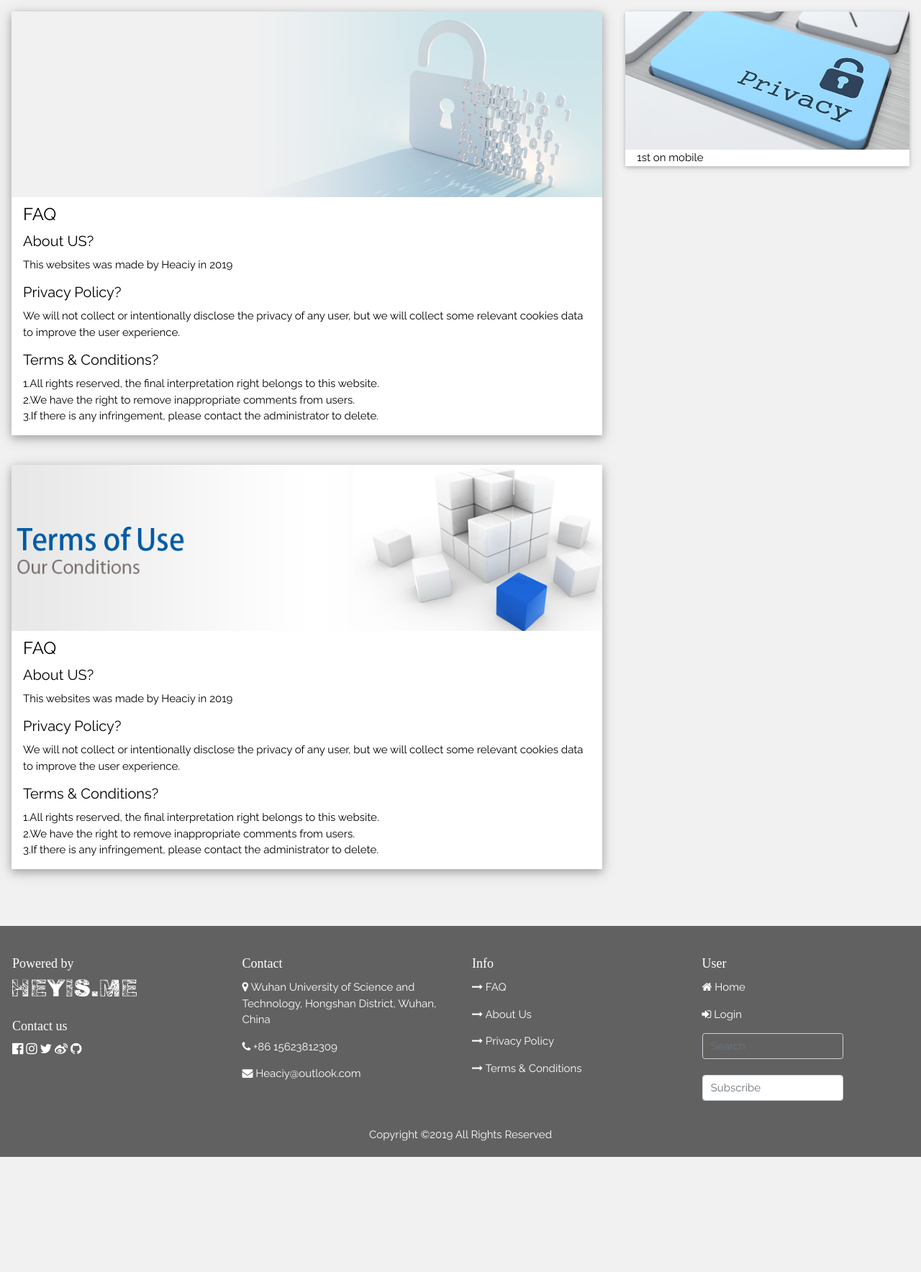
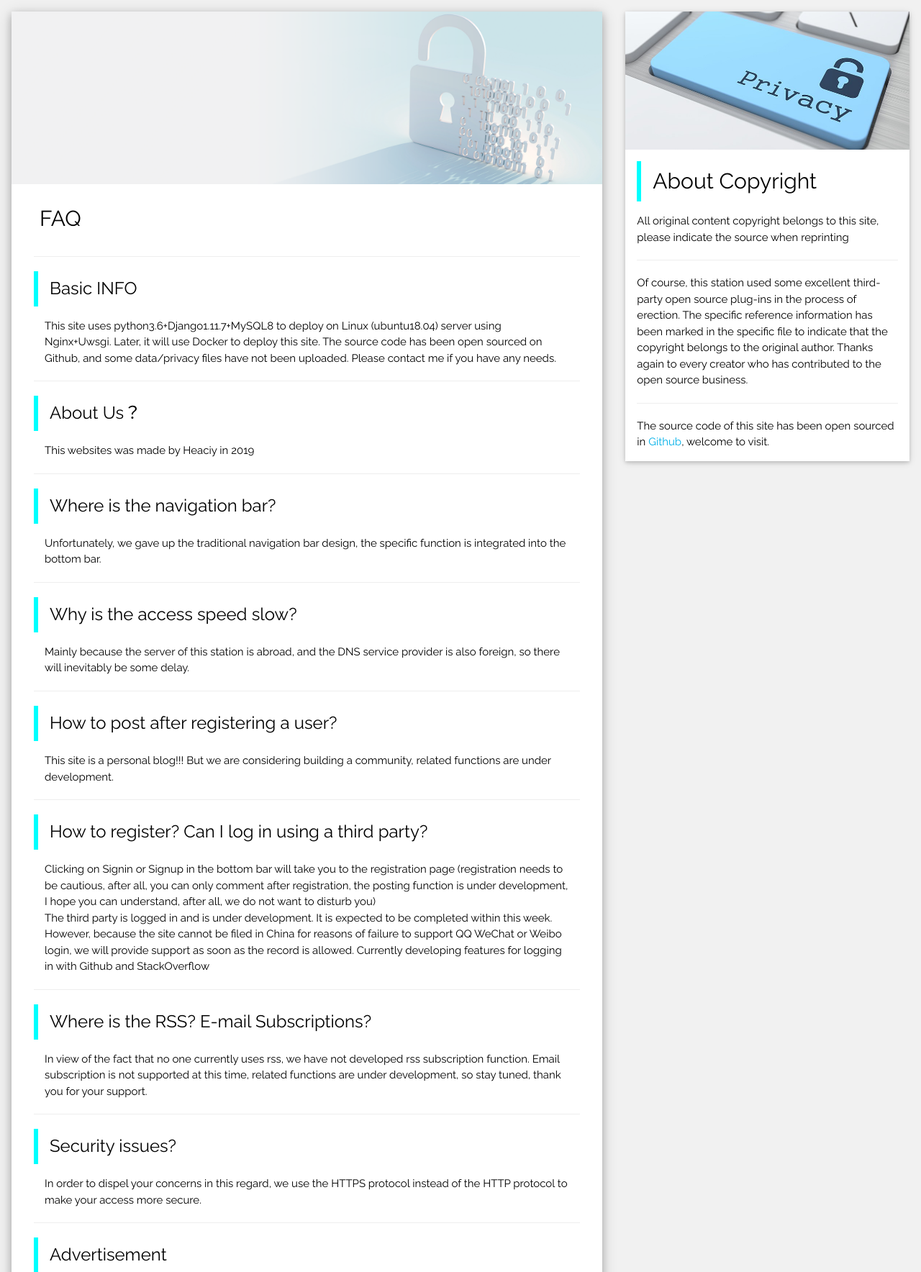
Before and after one commit to Heaciy/blog, a Django app: template templates/FAQ.html in a window 1280 px wide. Shown: the part 165-1933 px from the top of the page at 72% size. Before the commit the page ends 1773 px from the top, so only its background shows below. Run offline with Django 3.2, Linux system fonts and the light colour scheme; the template is opened without the code that fills it, so the values that code supplies are empty; parts of the project's set-up code (start-up, migrations or seed data) failed here and were passed over; some libraries are stand-ins or nearby versions.

Commit message:
Improve the FAQ page

```diff
--- a/templates/FAQ.html
+++ b/templates/FAQ.html
@@ -8,58 +8,114 @@
    <div class="row no-gutters flex-column-reverse flex-md-row">
         <div class="col-md-8">
             <div class="w3-card-4 w3-margin w3-white">
-                <img src="/statics/images/p_p.png" alt="Privacy Policy" style="width:100%">
-                <div class="w3-container">
-                    <h3 id="0">
-                        FAQ
-                    </h3>
-                    <h4 id="1">
-                        About US?
-                    </h4>
-                    <p>
+                <img src="/statics/images/p.png" alt="Privacy Policy" style="width:100%">
+                <div class="w3-container mx-lg-3 mx-md-3">
+                    <div class="w3-padding-small w3-margin-top">
+                        <h2 id="0" class="w3-margin-small">
+                            FAQ
+                        </h2>
+                    </div>
+                    <hr>
+                    <div class="w3-panel w3-leftbar w3-border-aqua">
+                        <h3>
+                            Basic INFO
+                        </h3>
+                    </div>
+                    <p class="mx-3">
+                        This site uses python3.6+Django1.11.7+MySQL8 to deploy on Linux (ubuntu18.04) server using Nginx+Uwsgi.
+                        Later, it will use Docker to deploy this site. The source code has been open sourced on Github, and some data/privacy files have not been uploaded.
+                        Please contact me if you have any needs.
+                    </p><hr>
+                    <div class="w3-panel w3-leftbar w3-border-aqua">
+                        <h3 id="1">
+                            About Us？
+                        </h3>
+                    </div>
+                    <p class="mx-3">
                         This websites was made by Heaciy in 2019
-                    </p>
-                    <h4 id="2">
-                        Privacy Policy?
-                    </h4>
-                    <p>
-                        We will not collect or intentionally disclose the privacy of any user, but we will collect some relevant
-                        cookies data to improve the user experience.
-                    </p>
-                    <h4 id="3">
-                        Terms & Conditions?
-                    </h4>
-                    <p>
-                        1.All rights reserved, the final interpretation right belongs to this website.<br>
-                        2.We have the right to remove inappropriate comments from users.<br>
-                        3.If there is any infringement, please contact the administrator to delete.
-                    </p>
+                    </p><hr>
+                    <div class="w3-panel w3-leftbar w3-border-aqua">
+                        <h3>
+                            Where is the navigation bar?
+                        </h3>
+                    </div>
+                    <p class="mx-3">
+                        Unfortunately, we gave up the traditional navigation bar design, the specific function is integrated into the bottom bar.
+                    </p><hr>
+                    <div class="w3-panel w3-leftbar w3-border-aqua">
+                        <h3>
+                             Why is the access speed slow?
+                        </h3>
+                    </div>
+                    <p class="mx-3">
+                        Mainly because the server of this station is abroad, and the DNS service provider is also foreign, so there will inevitably be some delay.
+                    </p><hr>
+                    <div class="w3-panel w3-leftbar w3-border-aqua">
+                        <h3>
+                            How to post after registering a user?
+                        </h3>
+                    </div>
+                    <p class="mx-3">
+                        This site is a personal blog!!! But we are considering building a community, related functions are under development.
+                    </p><hr>
+                    <div class="w3-panel w3-leftbar w3-border-aqua">
+                        <h3>
+                            How to register? Can I log in using a third party?
+                        </h3>
+                    </div>
+                    <p class="mx-3">
+                        Clicking on Signin or Signup in the bottom bar will take you to the registration page (registration needs to be cautious, after all, you can only comment after registration,
+                        the posting function is under development, I hope you can understand, after all, we do not want to disturb you)<br>
+                        The third party is logged in and is under development. It is expected to be completed within this week. However, because the site cannot be filed in China for reasons of failure to support QQ WeChat or Weibo login,
+                        we will provide support as soon as the record is allowed. Currently developing features for logging in with Github and StackOverflow
+                    </p><hr>
+                    <div class="w3-panel w3-leftbar w3-border-aqua">
+                        <h3>
+                            Where is the RSS? E-mail Subscriptions?
+                        </h3>
+                    </div>
+                    <p class="mx-3">
+                        In view of the fact that no one currently uses rss, we have not developed rss subscription function.
+                        Email subscription is not supported at this time, related functions are under development, so stay tuned, thank you for your support.
+                    </p><hr>
+                    <div class="w3-panel w3-leftbar w3-border-aqua">
+                        <h3>
+                            Security issues?
+                        </h3>
+                    </div>
+                    <p class="mx-3">
+                        In order to dispel your concerns in this regard, we use the HTTPS protocol instead of the HTTP protocol to make your access more secure.
+                    </p><hr>
+                    <div class="w3-panel w3-leftbar w3-border-aqua">
+                        <h3>
+                            Advertisement
+                        </h3>
+                    </div>
+                    <p class="mx-3">
+                        This site is a personal blog site and will not serve any ads.
+                    </p><hr>
                 </div>
             </div>
             <hr>
             <div class="w3-card-4 w3-margin w3-white">
                 <img src="/statics/images/terms.png" alt="Privacy Policy" style="width:100%">
-                <div class="w3-container">
-                    <h3 id="0">
-                        FAQ
-                    </h3>
-                    <h4 id="1">
-                        About US?
-                    </h4>
-                    <p>
-                        This websites was made by Heaciy in 2019
-                    </p>
-                    <h4 id="2">
-                        Privacy Policy?
-                    </h4>
-                    <p>
+                <div class="w3-container mx-lg-3 mx-md-3">
+                    <div class="w3-panel w3-leftbar w3-border-aqua">
+                        <h3 id="2">
+                            Privacy Policy?
+                        </h3>
+                    </div>
+                    <p class="mx-3">
                         We will not collect or intentionally disclose the privacy of any user, but we will collect some relevant
                         cookies data to improve the user experience.
                     </p>
-                    <h4 id="3">
-                        Terms & Conditions?
-                    </h4>
-                    <p>
+                    <hr>
+                    <div class="w3-panel w3-leftbar w3-border-aqua">
+                        <h3 id="3">
+                            Terms & Conditions?
+                        </h3>
+                    </div>
+                    <p class="mx-3">
                         1.All rights reserved, the final interpretation right belongs to this website.<br>
                         2.We have the right to remove inappropriate comments from users.<br>
                         3.If there is any infringement, please contact the administrator to delete.
@@ -71,7 +127,16 @@
             <div class="sticky-top w3-card w3-margin w3-white">
                 <img src="/statics/images/Privacy-Policy4.jpg" alt="Privacy Policy" style="width:100%">
                 <div class="w3-container">
-                    1st on mobile
+                    <div class="w3-panel w3-leftbar w3-border-aqua">
+                        <h2>About Copyright</h2>
+                    </div>
+                    <div mx-lg-3 mx-md-3>
+                        <p>All original content copyright belongs to this site, please indicate the source when reprinting</p><hr>
+                        <p>Of course, this station used some excellent third-party open source plug-ins in the process of erection.
+                            The specific reference information has been marked in the specific file to indicate that the copyright belongs to the original author.
+                            Thanks again to every creator who has contributed to the open source business.</p><hr>
+                        <p>The source code of this site has been open sourced in <a href="https://github.com/Heaciy/blog" target="_blank" style="color: #00B0E8">Github</a>, welcome to visit.</p>
+                    </div>
                 </div>
             </div>
         </div>
```
Also changed, not shown: statics/images/p.png (added).
